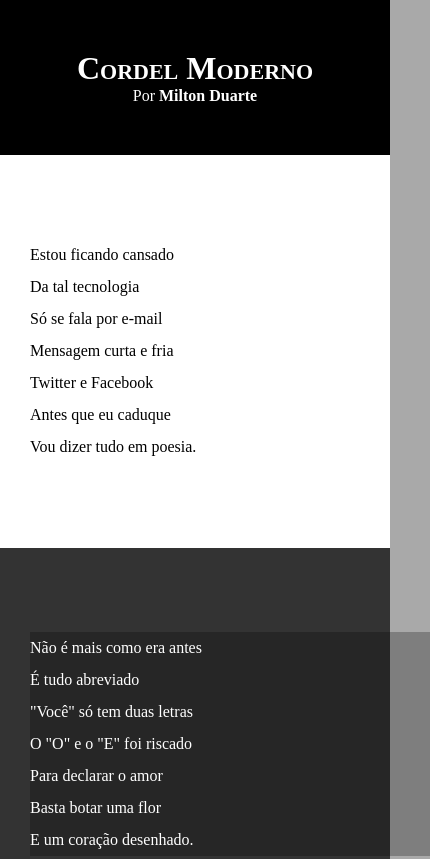
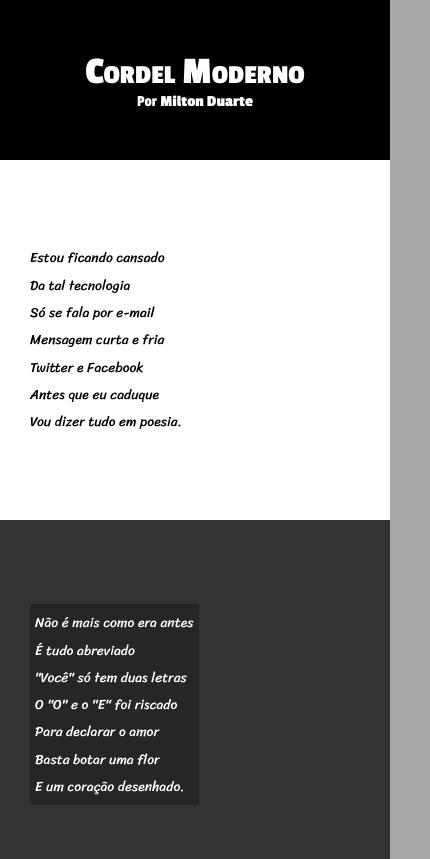
Before and after one commit to marique3596/html-css, a plain HTML site: page exercicios/cordelmoderno/index.html in a window 390 px wide. Shown: the top 859 px of the page, 430 px wide, since content can reach past the window. Drawn offline with Linux system fonts and the light colour scheme.

Commit message:
responsividade1'

```diff
--- a/exercicios/cordelmoderno/style.css
+++ b/exercicios/cordelmoderno/style.css
@@ -1,24 +1,38 @@
 @charset "UTF-8";
+
+@import url('https://fonts.googleapis.com/css2?family=Passion+One:wght@400;700;900&display=swap');
+
+@import url('https://fonts.googleapis.com/css2?family=Sriracha&display=swap');
+
+:root {
+    --fonte1: Verdana, Geneva, Tahoma, sans-serif;
+    --fonte2: 'Passion One', sans-serif;
+    --fonte3: 'Sriracha', cursive;
+}
 
 * {
     margin: 0px;
     padding: 0px;
+    font-size: 1em;
 }
 
 html, body {
     min-height: 100vh;
     background-color: darkgray;
+    font-family: var(--fonte1);
 }
 
 header {
     background-color: black;
     color: white;
     text-align: center;
+    font-family: var(--fonte2);
 }
 
 header > h1 {
     padding-top: 50px;
     font-variant: small-caps;
+    font-size: 10vw;
     /*text-transform: uppercase; <- TRANSFORMA TODAS AS LETRAS EM MAISCULAS*/
 }
 
@@ -41,6 +55,8 @@ section {
     padding-bottom: 10vh;
     line-height: 2em;
     padding-left: 30px;
+    font-family: var(--fonte3);
+    font-size: 3.5vw;
 }
 
 section.normal {
@@ -54,7 +70,8 @@ section.imagem {
 }
 
 section.imagem > p {
-    width: 400px;
+    display: inline-block;
+    padding: 5px;
     background-color: rgb(0, 0, 0, 0.253);
 }
 
```
